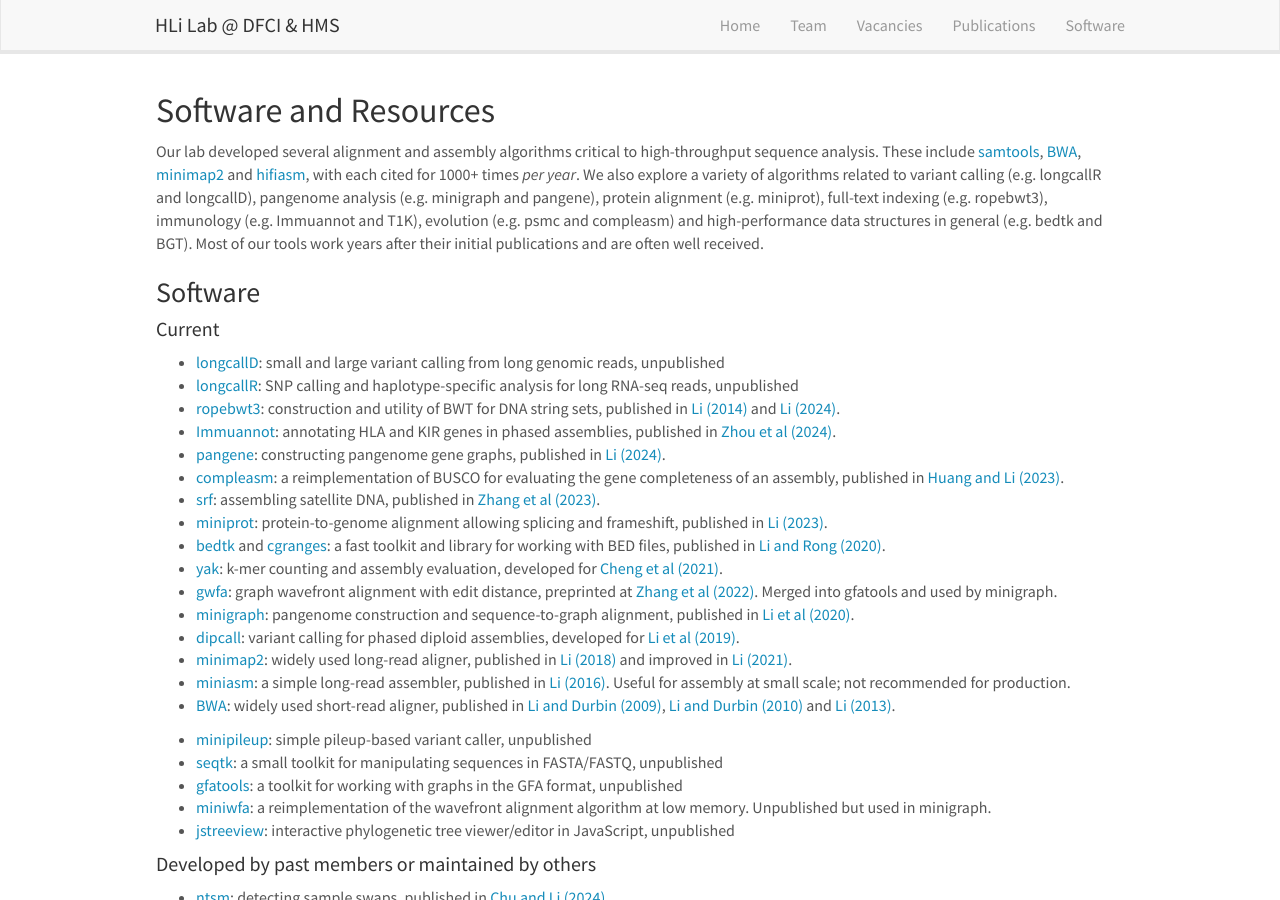
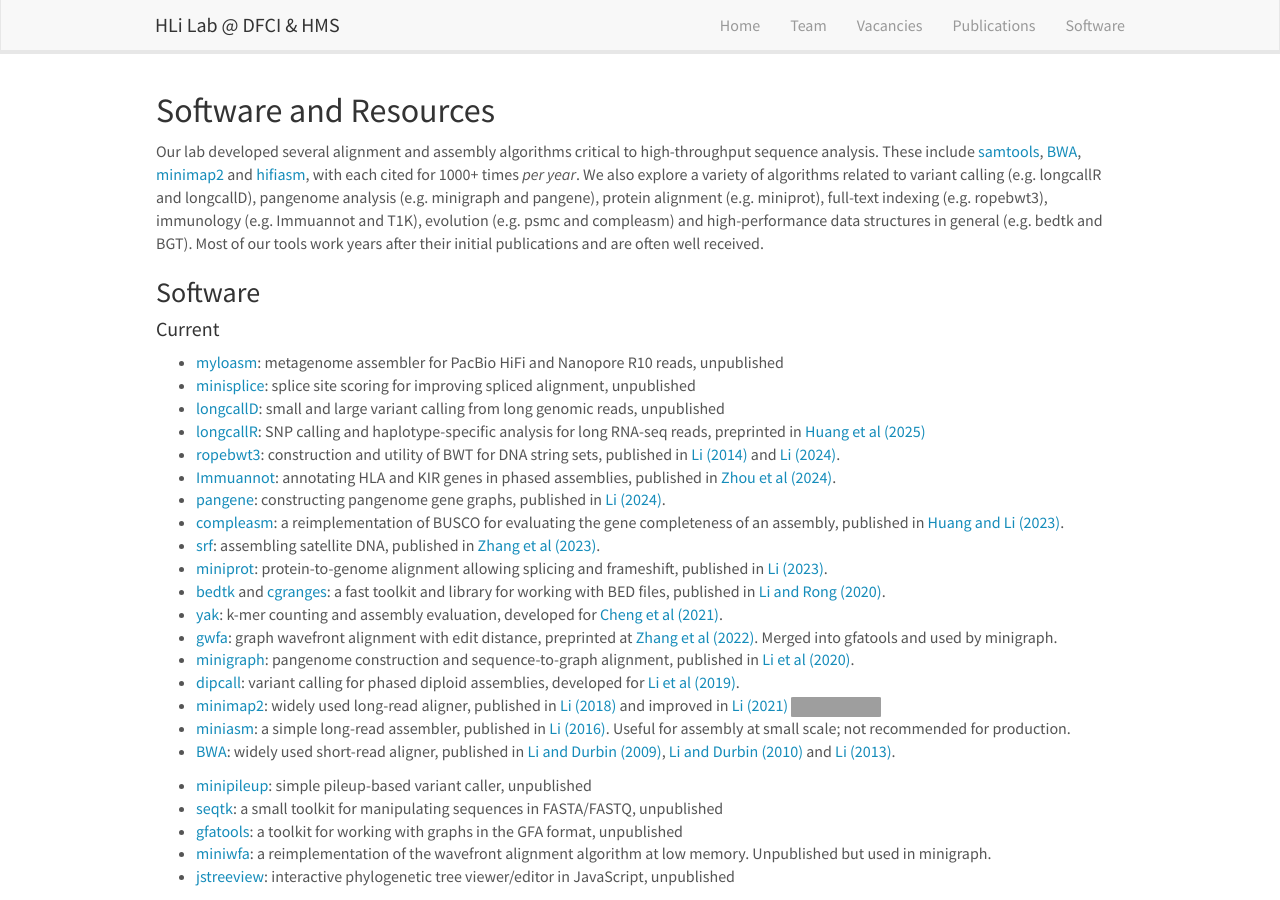
Before and after one commit to hlilab/hlilab.github.io, a Jekyll site: the page built from _pages/software.md, in a window 1280 px wide and 900 px high. Built offline with Jekyll 4.4.1, drawn with Linux system fonts in a browser that asks for light colours; nearby versions of some CDN libraries; grey boxes are pictures that could not be loaded.

Commit message:
added myloasm and minisplice

```diff
--- a/_pages/software.md
+++ b/_pages/software.md
@@ -25,8 +25,10 @@ Most of our tools work years after their initial publications and are often well
 
 #### Current
 
+* [myloasm][sw-myloasm]: metagenome assembler for PacBio HiFi and Nanopore R10 reads, unpublished
+* [minisplice][sw-minisplice]: splice site scoring for improving spliced alignment, unpublished
 * [longcallD][sw-longcallD]: small and large variant calling from long genomic reads, unpublished
-* [longcallR][sw-longcallR]: SNP calling and haplotype-specific analysis for long RNA-seq reads, unpublished
+* [longcallR][sw-longcallR]: SNP calling and haplotype-specific analysis for long RNA-seq reads, preprinted in [Huang et al (2025)][pub-longcallR]
 * [ropebwt3][sw-rb3]: construction and utility of BWT for DNA string sets, published in [Li (2014)][pub-rb2] and [Li (2024)][pub-rb3].
 * [Immuannot][sw-immuannot]: annotating HLA and KIR genes in phased assemblies, published in [Zhou et al (2024)][pub-immuannot].
 * [pangene][sw-pangene]: constructing pangenome gene graphs, published in [Li (2024)][pub-pangene].
@@ -39,14 +41,17 @@ Most of our tools work years after their initial publications and are often well
   Merged into gfatools and used by minigraph.
 * [minigraph][sw-mg]: pangenome construction and sequence-to-graph alignment, published in [Li et al (2020)][pub-minigraph].
 * [dipcall][sw-dipcall]: variant calling for phased diploid assemblies, developed for [Li et al (2019)][pub-dipcall].
-* [minimap2][sw-minimap2]: widely used long-read aligner, published in [Li (2018)][pub-minimap2a] and improved in [Li (2021)][pub-minimap2b].
+* [minimap2][sw-minimap2]: widely used long-read aligner, published in [Li (2018)][pub-minimap2a] and improved in [Li (2021)][pub-minimap2b] <img style="margin: 0px" src="https://img.shields.io/github/stars/lh3/minimap2">
 * [miniasm][sw-miniasm]: a simple long-read assembler, published in [Li (2016)][pub-miniasm].
   Useful for assembly at small scale; not recommended for production.
 * [BWA][sw-bwa]: widely used short-read aligner,
   published in [Li and Durbin (2009)][pub-bwa1], [Li and Durbin (2010)][pub-bwa2] and [Li (2013)][pub-bwa3].
 
+[sw-minisplice]: https://github.com/lh3/minisplice
+[sw-myloasm]: https://github.com/bluenote-1577/myloasm
 [sw-longcallD]: https://github.com/yangao07/longcallD
 [sw-longcallR]: https://github.com/huangnengCSU/longcallR
+[pub-longcallR]: https://www.biorxiv.org/content/10.1101/2025.05.26.656191v1
 [sw-cgr]: https://github.com/lh3/cgranges
 [pub-miniasm]: https://pubmed.ncbi.nlm.nih.gov/27153593/
 [sw-miniasm]: https://github.com/lh3/miniasm
```
Also changed, not shown: _pages/team.md (+1 -1 lines).
